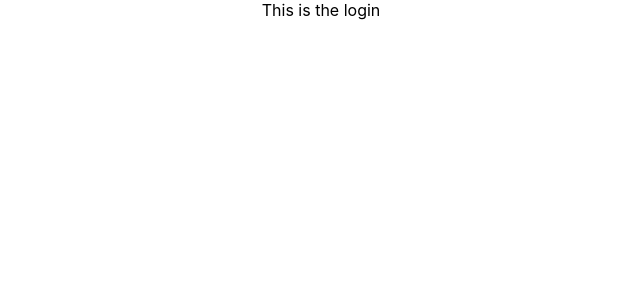
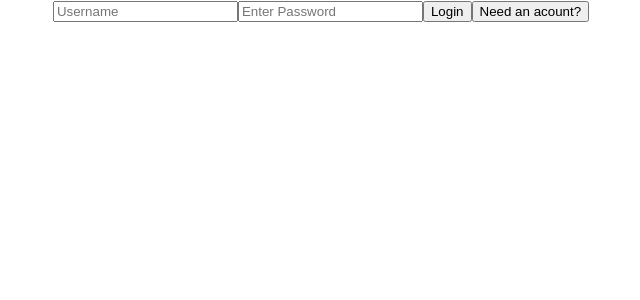
Before and after one commit to Writer-Block/writers-block, a React (Create React App) app: page /#/ in a window 1280 px wide. Shown: the top 300 px of the page, without its empty margins (319-959 px from the left). Built offline with nearby package versions, Linux system fonts and the light colour scheme.

Commit message:
finished login and register functionality

```diff
--- a/src/components/Auth/Login.js
+++ b/src/components/Auth/Login.js
@@ -1,9 +1,66 @@
-import React from 'react'
+import axios from 'axios'
+import React, {Component} from 'react'
+import {getUser} from '../../redux/reducer'
+import {connect} from 'react-redux'
 
-const Login = () => {
-    return(
-        <div>This is the login</div>
-    )
+
+class Login extends Component{
+    constructor(){
+        super()
+
+        this.state = {
+            username: '',
+            password: '',
+
+        }
+    }
+
+    handleUsername = (e) => {
+        this.setState({   username: e.target.value})
+    }
+
+    handlePassword = (e) => {
+        this.setState({ password: e.target.value})
+    }
+
+    loginUser = async (e) => {
+        e.preventDefault()
+        const {username, password} = this.state
+        try {
+            const user = await axios.post('/auth/login', {username, password})
+            this.props.getUser(user.data.id)
+            console.log(user.data)
+            this.props.history.push('/dash')
+        }catch(err){
+            alert(err.response.request.response)
+        }
+    }
+
+    goToRegister = async () => {
+        this.props.history.push('/register')
+    }
+
+    render(){
+        return (
+            <form>
+            <input
+                name='username'
+                value={this.username}
+                placeholder='Username'
+                onChange={this.handleUsername}
+                />
+            <input
+                name='password'
+                type ='password'
+                value={this.password}
+                placeholder='Enter Password'
+                onChange={this.handlePassword}
+                />
+            <button onClick={this.loginUser} className='registerBtn'>Login</button>
+            <button onClick={this.goToRegister}>Need an acount?</button>
+            </form>
+        )
+    }
 }
 
-export default Login
+export default connect(null, {getUser})(Login)
--- a/src/components/Auth/Register.js
+++ b/src/components/Auth/Register.js
@@ -2,6 +2,7 @@ import React, {Component} from 'react'
 import axios from 'axios'
 import {connect} from 'react-redux'
 import {getUser} from '../../redux/reducer'
+
 
 class Register extends Component{
     constructor(){
@@ -26,18 +27,19 @@ class Register extends Component{
         this.setState({ password: e.target.value})
     }
 
-    registerUser = async () => {
+    registerUser = async (e) => {
+        e.preventDefault()
         const {email, username, password} =this.state;
         try {
             const user = await axios.post('auth/register', {email, username, password})
-            this.props.getUser(user.data.id, user.data.email, user.data.username)
+            this.props.getUser(user.data.id)
             this.props.history.push('/dash')
         }catch(err){
         alert(err.response.request.response)
         }
     }
-    goToLogin = async () => {
-        this.props.history.push('/login')
+    goToLogin = async (e) => {
+        this.props.history.push('/')
     }
 
     render(){
@@ -52,7 +54,7 @@ class Register extends Component{
                         />
                     <input
                         name='username'
-                        value={this.email}
+                        value={this.username}
                         placeholder='Username'
                         onChange={this.handleUsername}
                         />
--- a/src/redux/reducer.js
+++ b/src/redux/reducer.js
@@ -1,13 +1,14 @@
 const initialState = {
-    user: {}
+
+    user_id: ''
 }
 //Action Types
 const GET_USER = "GET_USER" //Using in the Register page
 
-export const getUser = (user) => {
+export const getUser = (user_id) => {
     return {
         type: GET_USER,
-        payload: user
+        payload: user_id
     }
 }
 
@@ -16,7 +17,7 @@ export default function reducer(state = initialState, action){
         case GET_USER:
             return {
                 ...state,
-                user: action.payload
+                user_id: action.payload
             }
             default:
                 return state
```
